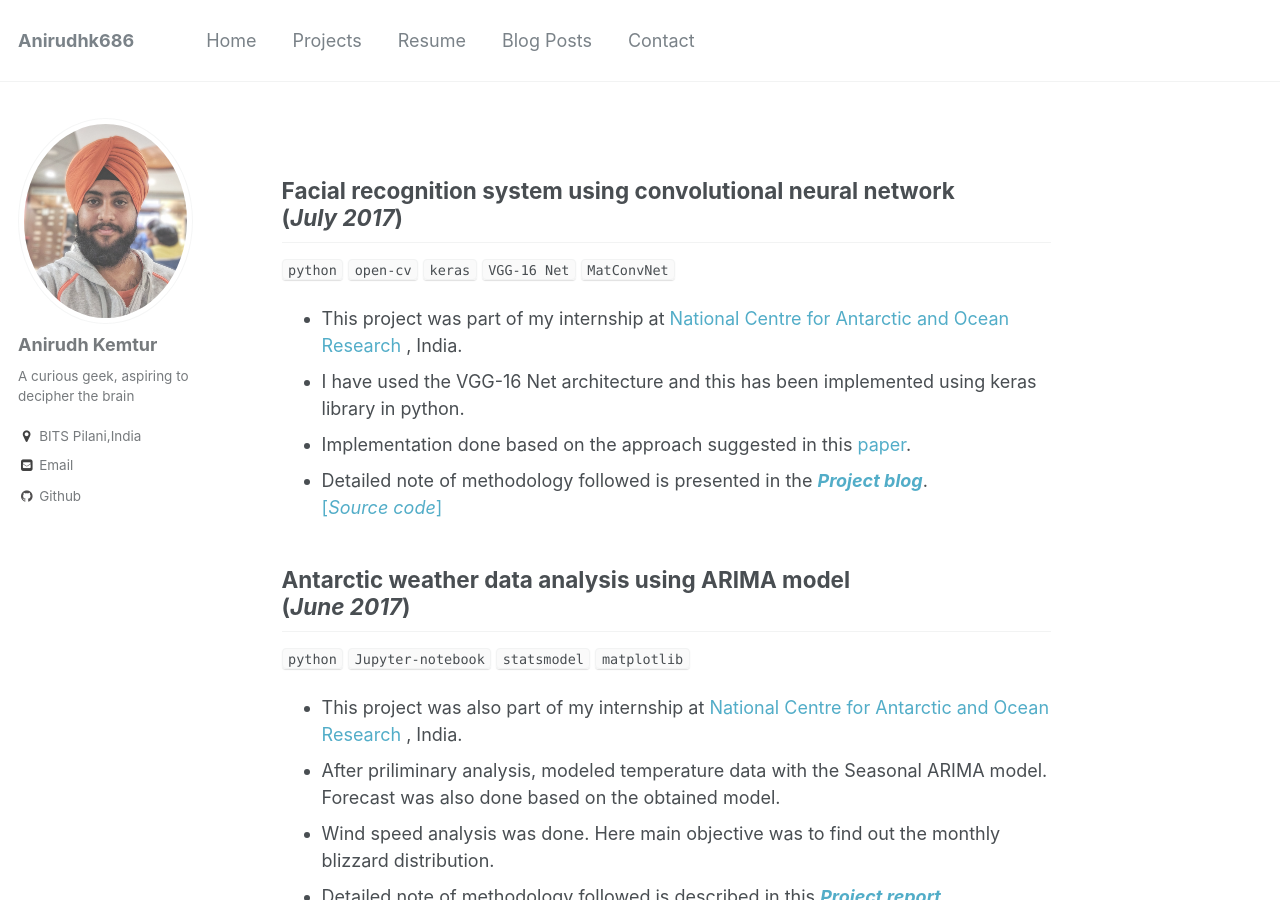
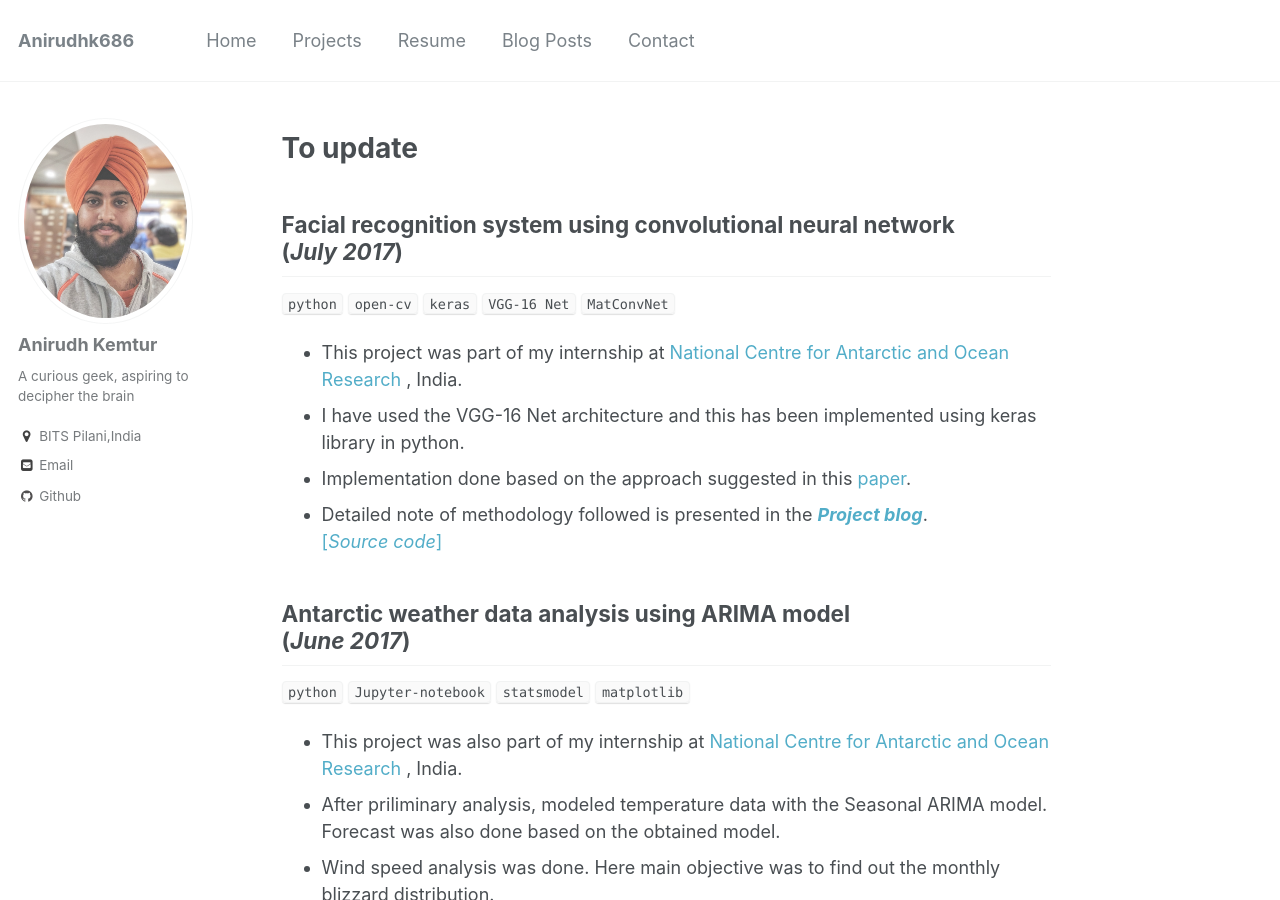
Before and after one commit to amitojdeep/amitojdeep.github.io, a Jekyll site: the page built from _pages/projects.md, in a window 1280 px wide and 900 px high. Built offline with Jekyll 4.4.1, drawn with Linux system fonts in a browser that asks for light colours.

Commit message:
Update projects.md

```diff
--- a/_pages/projects.md
+++ b/_pages/projects.md
@@ -6,6 +6,8 @@ author_profile: true
 fullwidth: true
 redirect_from:
 ---
+# To update
+
 ## Facial recognition system using convolutional neural network <br>(_July 2017_)
 `python` `open-cv` `keras` `VGG-16 Net` `MatConvNet`<br>
 * This project was part of my internship at [National Centre for Antarctic and Ocean Research](http://www.ncaor.gov.in/) , India.
```
